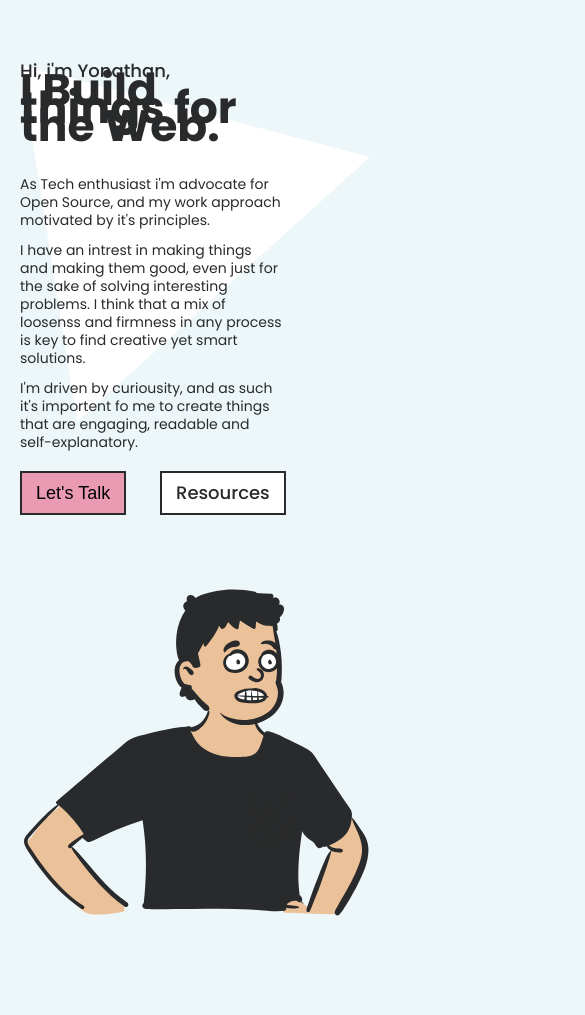
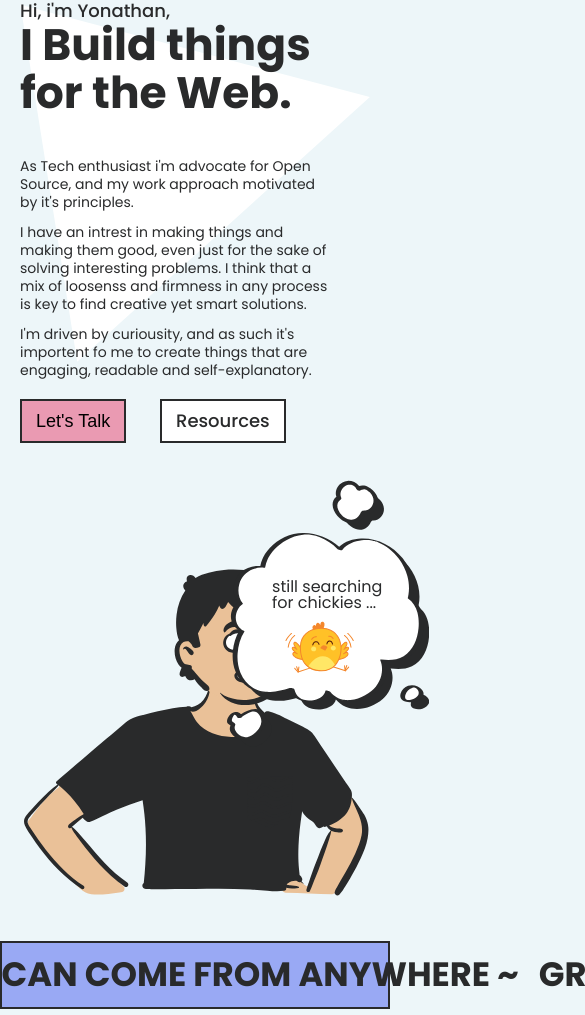
Before and after one commit to ya-johnson/portfolio, a SvelteKit app: page / in a window 390 px wide. Shown: the part 965-1980 px from the top of the page, 585 px wide, since content can reach past the window. Built offline with nearby package versions, Linux system fonts and the light colour scheme.

Commit message:
add projects gif preview

```diff
--- a/src/routes/+page.svelte
+++ b/src/routes/+page.svelte
@@ -15,7 +15,7 @@
     <Title />
   </section>
 
-  <section class="about container f-jsb">
+  <section class="about container py-section f-jsb">
     <div class="about-left hide">
       <Polygon />
       <div class="about-left-text">
@@ -52,7 +52,7 @@
 
   <Bar text='great idea can come from anywhere ~' color='purple'/>
 
-  <section class="projects container">
+  <section class="projects container py-section">
     <h2 class="hide">PROJECTS</h2>
 
     <div class="proj">
@@ -66,11 +66,11 @@
           from popular publishers.
         </p>
         <div class="proj-stack delay-200 hide">
-          <p class="proj-stack-btn">Next-Js</p>
-          <p class="proj-stack-btn">Zustand</p>
-          <p class="proj-stack-btn">SWR</p>
-          <p class="proj-stack-btn">Cheerio</p>
-          <p class="proj-stack-btn">Tailwind</p>
+          <p class="stack-btn">Next-Js</p>
+          <p class="stack-btn">Zustand</p>
+          <p class="stack-btn">SWR</p>
+          <p class="stack-btn">Cheerio</p>
+          <p class="stack-btn">Tailwind</p>
         </div>
         <p class="delay-200 hide">
             Powered by
@@ -83,7 +83,7 @@
         </div>
       </div>
       <div class="proj-right delay-400 hide">
-        <img src='/images/Screenshot 2022-09-30 at 21-20-44 F1 box.png' alt="">
+        <img src='/assets/gifs/f1box.gif' alt="">
       </div>
     </div>
 
@@ -94,20 +94,19 @@
           Freeze Point is a Social Blogging App, with the intention
           of providing platform of knowledge sharing for
           Writers and Readers who apprciate the written word.
-          unAuthenticated Users can acsses published Posts, while
-          Authenticated Users can also Write, Edit, Delete, their
-          own posts, and Like & Comment on other Users posts,
-          as well as Follow other Users or popular Topics.
+          Features Authentication/Authorization, Pagination, Reach Text Editor, Supports
+          Images, CRUD functionality and other cool stuff.
         </p>
         <div class="proj-stack delay-200 hide">
-          <p class="proj-stack-btn">Node-Js</p>
-          <p class="proj-stack-btn">Express</p>
-          <p class="proj-stack-btn">MongoDB</p>
-          <p class="proj-stack-btn">JWT</p>
-          <p class="proj-stack-btn">Cloudinary</p>
-          <p class="proj-stack-btn">React</p>
-          <p class="proj-stack-btn">Zustand</p>
-          <p class="proj-stack-btn">Tailwind</p>
+          <p class="stack-btn">Node-Js</p>
+          <p class="stack-btn">Express</p>
+          <p class="stack-btn">MongoDB</p>
+          <p class="stack-btn">JWT</p>
+          <p class="stack-btn">Cloudinary</p>
+          <p class="stack-btn">React</p>
+          <p class="stack-btn">Zustand</p>
+          <p class="stack-btn">Tailwind</p>
+          <p class="stack-btn">Docker</p>
         </div>
         <div class="proj-links delay-400 hide">
           <a href="/" class="btn bg-white">Live</a>
@@ -116,20 +115,33 @@
         </div>
       </div>
       <div class="proj-right delay-400 hide">
-        <img src='/images/Screenshot 2022-09-30 at 21-20-44 F1 box.png' alt="">
+        <img src='/assets/gifs/freeze.gif' alt="">
       </div>
     </div>
   </section>
 
-  <Bar text='sharing is caring ✽ sharing is caring ✽' color='blue' />
+  <!-- <Bar text='sharing is caring ✽ sharing is caring ✽' color='blue' />
 
-  <section class="blog container">
+  <section class="blog container py-section">
     <h2>Blog</h2>
-    <h3>React</h3>
-    <p>01 Navbar - Responsive and Theme toggler with Tailwind</p>
-    <h3>Design</h3>
-    <p>01 Web Design concepts for Developers</p>
-  </section>
+    <div class="blogs">
+      <div class="blog-card">
+        <div class="blog-card-content">
+          <p>01 Navbar - Responsive and Theme toggler with Tailwind</p>
+        </div>
+      </div>
+      <div class="blog-card">
+        <div class="blog-card-content">
+          <p>01 Web Design concepts for Developers</p>
+        </div>
+      </div>
+      <div class="blog-card">
+        <div class="blog-card-content">
+          <p>01 Web Design concepts for Developers</p>
+        </div>
+      </div>
+    </div>
+  </section> -->
 </main>
 
 
@@ -172,6 +184,7 @@
   .about-left-text > p:nth-child(2) {
     width: 100%;
     font-size: 44px;
+    line-height: 48px;
     font-weight: 700;
     margin-bottom: 40px;
   }
@@ -206,20 +219,19 @@
     align-items: center;
   }
 
-  .projects,
-  .blog {
-    padding: 160px 20px;
+  .projects > h2,
+  .blog > h2 {
+    margin-bottom: 80px;
   }
 
   .proj {
     display: flex;
     align-items: flex-start;
     justify-content: space-between;
-    padding: 90px 0;
   }
 
-  .proj:not(last-of-type) {
-    margin-bottom: 100px;
+  .proj:first-of-type {
+    margin-bottom: 200px;
   }
 
   .proj-left {
@@ -227,11 +239,38 @@
   }
 
   .proj-right {
-    width: 55%;
+    width: 60%;
   }
 
   .proj-right > img {
     width: 100%;
+  }
+
+  .blogs {
+    width: 100%;
+    display: flex;
+    align-items: center;
+    gap: 60px;
+  }
+
+  .blog-card {
+    width: calc(100% / 3 - 30px);
+    border: solid 2px var(--black);
+    transition: all ease-out .15s;
+  }
+
+  .blog-card:hover {
+    box-shadow: var(--black) 6px 6px 0 0;
+  }
+
+  .blog-card-content {
+    padding: 18px;
+    background: var(--white);
+  }
+
+  .blog-card-content > p:first-of-type {
+    font-size: 24px;
+    font-weight: 600;
   }
 
   @media screen and (max-width: 991px) {
@@ -240,12 +279,6 @@
     .proj {
       flex-direction: column;
       height: auto;
-    }
-
-    .about,
-    .projects,
-    .blog {
-      padding: 60px 20px;
     }
 
     .about-left,
@@ -258,16 +291,17 @@
     .about-left {
       display: flex;
       justify-content: center;
+      margin-bottom: 20px;
     }
 
     .about-left-text {
-      top: 15%;
+      top: 5%;
       left: 70%;
       transform: translateX(-50%);
     }
 
     .about-left-text > p:not(:first-of-type) {
-      width: 50%;
+      width: 65%;
     }
 
     .about-left-text > p:first-of-type {
@@ -275,22 +309,22 @@
       line-height: 24px;
     }
 
-    .about-left-text > p:nth-of-type(3),
-    .about-left-text > p:last-of-type {
-      margin-top: 10px;
-    }
-
     .about-right {
       width: 100%;
       padding: 40px 0;
     }
 
-    .quete-box {
-      display: none;
+    .projects > h2,
+    .blog > h2 {
+      margin-bottom: 0;
     }
 
     .proj {
       padding: 40px 0;
+    }
+
+    .proj:first-of-type {
+      margin-bottom: 20px;
     }
 
     .proj-left > p {
@@ -305,13 +339,17 @@
   @media screen and (max-width: 768px) {
 
     .about-left-text {
-      top: 20%;
+      top: 15%;
       left: 55%;
       transform: translateX(-50%);
     }
 
     .about-left-text > p:not(:first-of-type) {
-      width: 75%;
+      width: 85%;
+    }
+
+    .quete-box {
+      right: -100px;
     }
 
     .proj-left > p {
@@ -320,6 +358,10 @@
   }
 
   @media screen and (max-width: 500px) {
+
+    .about-left {
+      margin-bottom: 40px;
+    }
 
     .about-left-text {
       top: 20%;
@@ -332,14 +374,25 @@
       line-height: 20px;
     }
 
-    .about-left-text > p:nth-of-type(3),
-    .about-left-text > p:last-of-type {
-      margin-top: 8px;
+    .about-left-text > p:not(:first-of-type) {
+      width: 90%;
     }
 
     .about-left-links {
       margin-top: 20px;
     }
+
+    .quete-box {
+      right: -140px;
+    }
+  }
+
+  @media screen and (max-width: 400px) {
+
+    .quete-box {
+      top: -160;
+      right: -160px;
+    }
   }
 
 </style>
```
Also changed, not shown: 2 other files (tests, documents, lock files or other folders).
